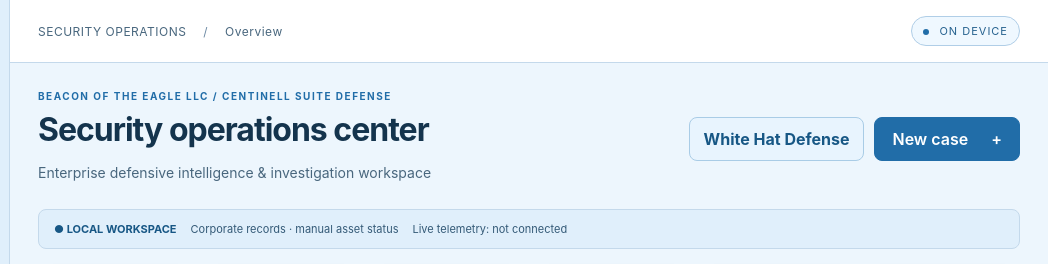
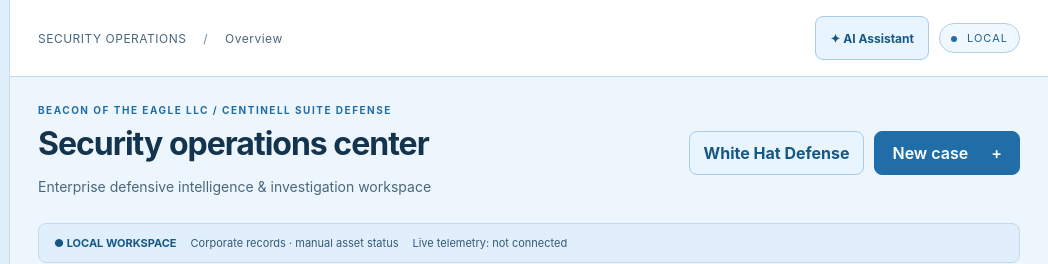
Before and after one commit to Centinell2025/CENTINELLia, a website: page app/src/main/assets/index.html in a window 1280 px wide. Shown: the top 264 px of the page, 232-1280 px from the left. Drawn offline with Linux system fonts and the light colour scheme.

Commit message:
Redesign enterprise SOC dashboard with compact grouped tools and real local metrics

```diff
--- a/app/src/main/assets/index.html
+++ b/app/src/main/assets/index.html
@@ -29,8 +29,8 @@
     <div class="sidebar-footer"><span class="status-dot"></span> Local workspace<br><small>Version 1.2 · Enterprise pilot</small></div>
   </aside>
   <div class="main-shell">
-    <header class="topbar"><span><strong class="mobile-brand">CENTINELL<span class="mint"> AI 1</span></strong><span class="desktop-label">SECURITY OPERATIONS</span> <b>/</b> <span id="breadcrumb">Overview</span></span><span class="local-badge"><i></i> ON DEVICE</span></header>
-    <section class="panel" aria-label="CENTINELL AI 1 AI Assistant"><div class="section-top"><h2>✦ CENTINELL AI 1 AI Assistant</h2><a class="primary" href="#assistant">Open AI Assistant</a></div><p class="muted">Ask about cybersecurity, digital forensics, incident response and technical investigations in English or Spanish. Live answers require a configured AI connection.</p></section>
+    <header class="topbar"><span><strong class="mobile-brand">CENTINELL<span class="mint"> AI 1</span></strong><span class="desktop-label">SECURITY OPERATIONS</span> <b>/</b> <span id="breadcrumb">Overview</span></span><span class="topbar-actions"><a class="topbar-ai" href="#assistant">✦ AI Assistant</a><span class="local-badge"><i></i> LOCAL</span></span></header>
+
     <main id="main" tabindex="-1"></main>
     <footer class="main-footer">BEACON OF THE EAGLE LLC <span>Observe. Document. Verify.</span></footer>
   </div>
```
